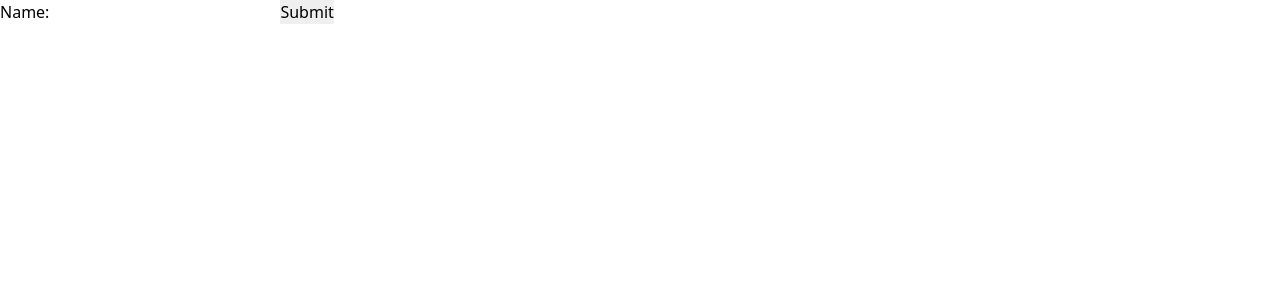
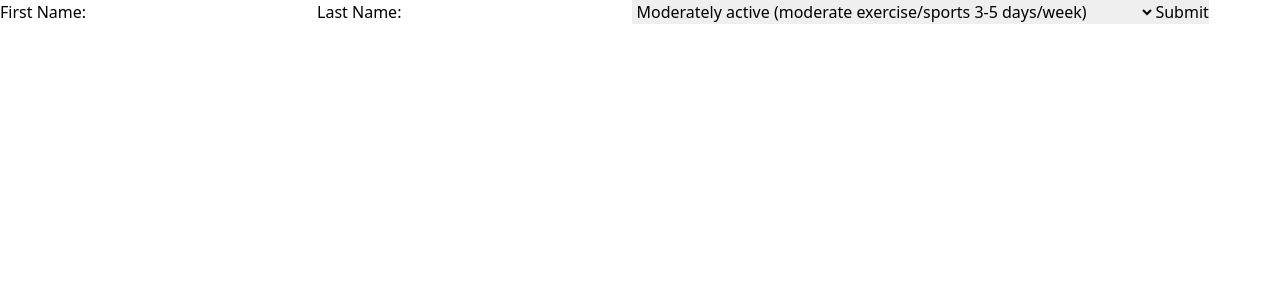
Before and after one commit to jonteal/SwoleMates, a React (Create React App) app in the folder client/: page /profile in a window 1280 px wide. Shown: the top 300 px of the page. Built offline with nearby package versions, Linux system fonts and the light colour scheme.

Commit message:
Created drop down menu for activity levels

```diff
--- a/client/src/components/Profile/Profile.jsx
+++ b/client/src/components/Profile/Profile.jsx
@@ -23,9 +23,22 @@ class Profile extends React.Component {
         return (
           <form onSubmit={this.handleSubmit}>
             <label>
-              Name:
+              First Name:
               <input type="text" value={this.state.value} onChange={this.handleChange} />
             </label>
+            <label>
+              Last Name:
+              <input type="text" value={this.state.value} onChange={this.handleChange} />
+            </label>
+
+            <select>
+                <option value="1.2"> Sedentary (little to no exercise)</option>
+                <option value="1.375">Lightly Active (light exercise/sports 1-3 days/week)</option>
+                <option selected value="1.55">Moderately active (moderate exercise/sports 3-5 days/week)</option>
+                <option value="1.725">Very active (hard exercise/sports 6-7 days a week)</option>
+                <option value="1.9">Extra active (very hard exercise/sports & physical job or 2x training)</option>
+            </select>
+
             <input type="submit" value="Submit" />
           </form>
         );
```
